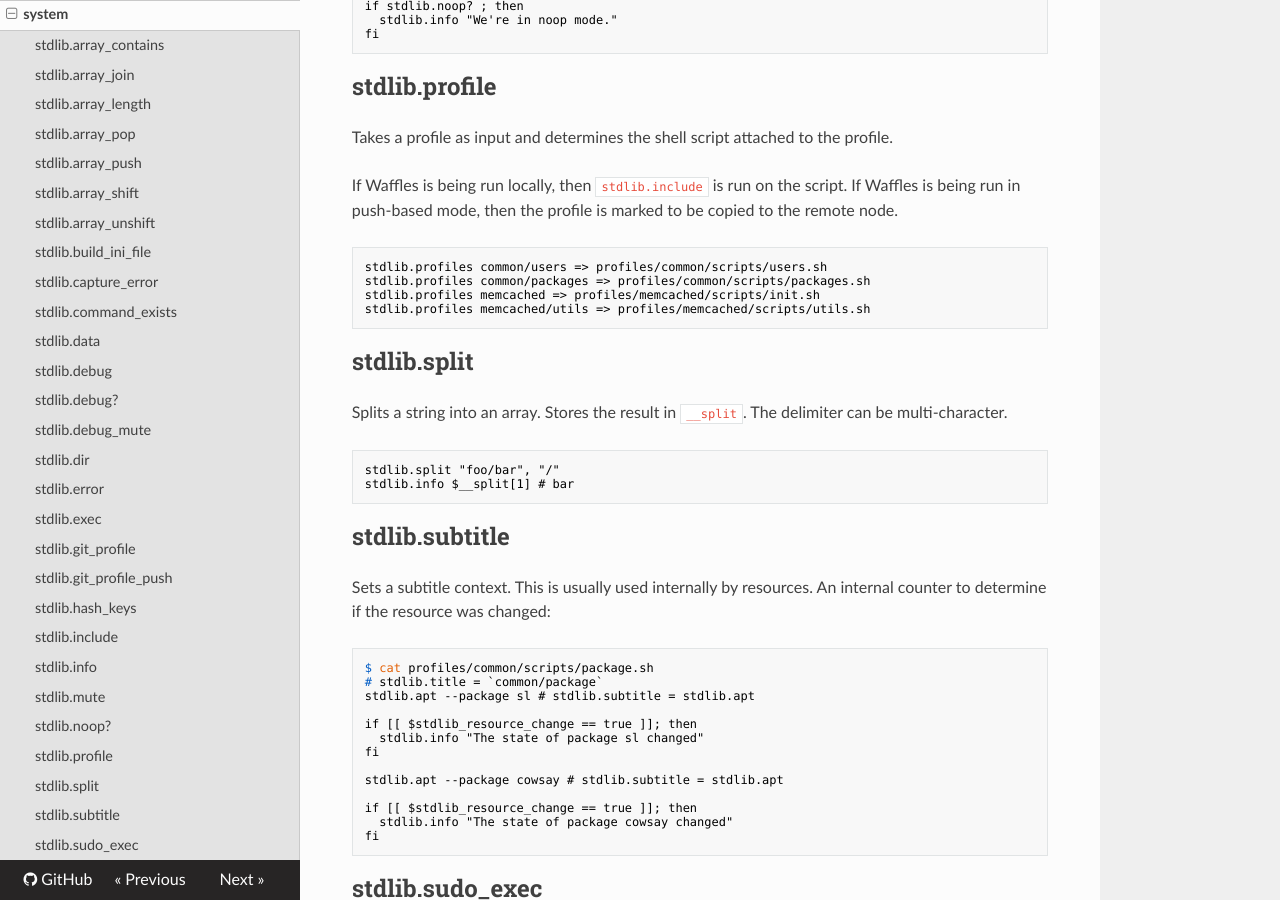
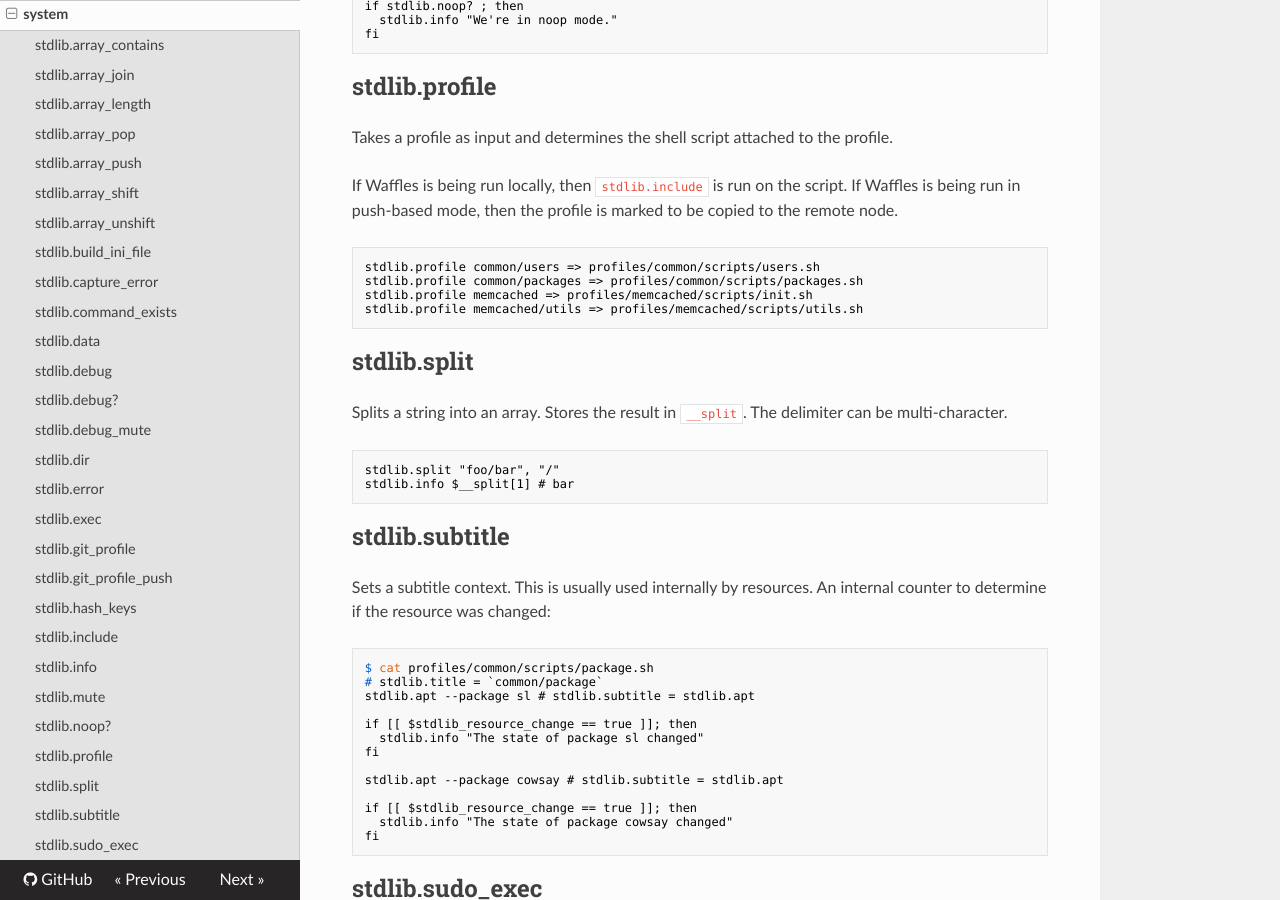
Before and after one commit to wffls/waffles, an MkDocs documentation site: the page built from docs/functions/system.md, in a window 1280 px wide and 900 px high, scrolled down 5458 px. Built offline with MkDocs 1.6.1, drawn with Linux system fonts in a browser that asks for light colours; nearby versions of some CDN libraries; old or Windows-style settings are respelled for this version of MkDocs; some of the changed text lies outside the part shown.

Commit message:
Fix typo in the documentation

````diff
--- a/docs/functions/system.md
+++ b/docs/functions/system.md
@@ -104,7 +104,7 @@
 
 ## stdlib.data
 
-The same as `stdlib.profiles` but the shell scripts can be placed differently:
+The same as `stdlib.profile` but the shell scripts can be placed differently:
 
 ```shell
 stdlib.data common => data/common.sh
@@ -239,10 +239,10 @@
 If Waffles is being run locally, then `stdlib.include` is run on the script. If Waffles is being run in push-based mode, then the profile is marked to be copied to the remote node.
 
 ```shell
-stdlib.profiles common/users => profiles/common/scripts/users.sh
-stdlib.profiles common/packages => profiles/common/scripts/packages.sh
-stdlib.profiles memcached => profiles/memcached/scripts/init.sh
-stdlib.profiles memcached/utils => profiles/memcached/scripts/utils.sh
+stdlib.profile common/users => profiles/common/scripts/users.sh
+stdlib.profile common/packages => profiles/common/scripts/packages.sh
+stdlib.profile memcached => profiles/memcached/scripts/init.sh
+stdlib.profile memcached/utils => profiles/memcached/scripts/utils.sh
 ```
 
 ## stdlib.split
````
